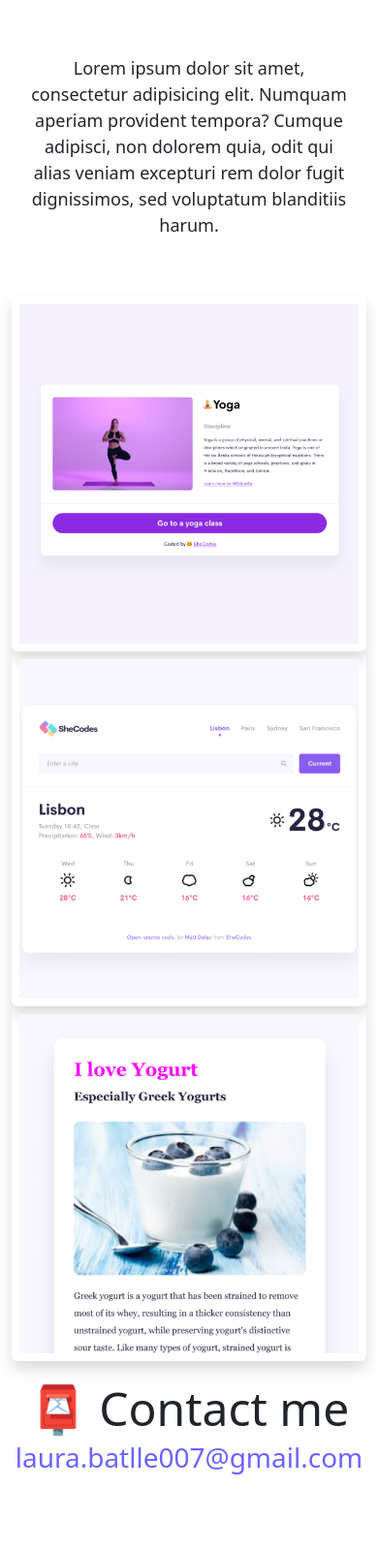
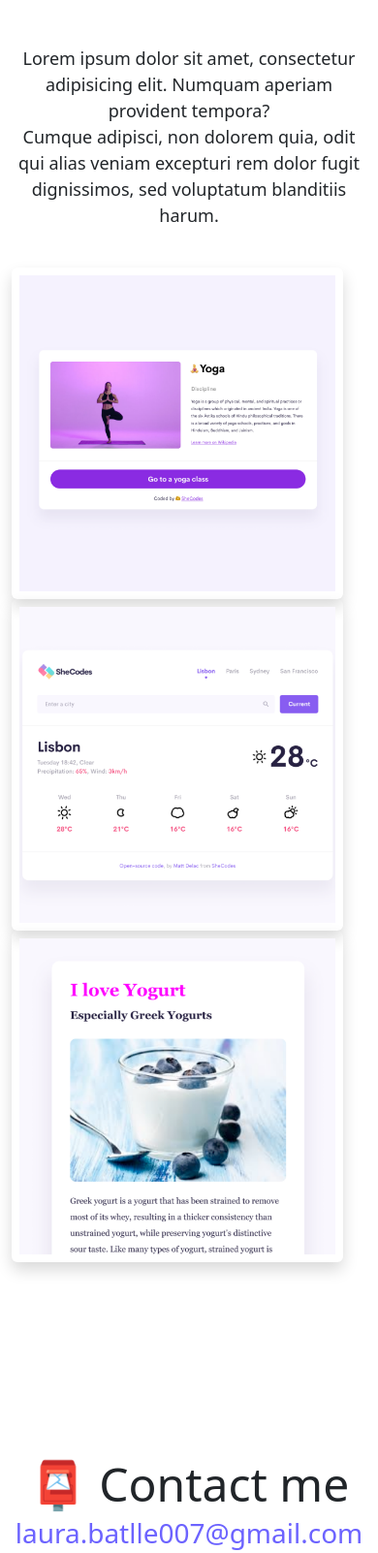
Before and after one commit to laurabatlle/portfolio-Laura-Batlle, a website: page about.html in a window 390 px wide. Shown: the part 391-1993 px from the top of the page at 97% size. Before the commit the page ends 1915 px from the top, so only its background shows below. Drawn offline with nearby package versions, Linux system fonts and the light colour scheme.

Commit message:
put responsiveness to the pages

```diff
--- a/about.html
+++ b/about.html
@@ -60,10 +60,10 @@
       <h1>About me</h1>
 
       <h3>Front-end developer from Barcelona, Catalonia</h3>
-      <div class="about-paragraphs text-center">
-        <p>
+      <div>
+        <p class="about-paragraph text-center">
           Lorem ipsum dolor sit amet, consectetur adipisicing elit. Numquam
-          aperiam provident tempora? Cumque adipisci, non dolorem quia, odit qui
+          aperiam provident tempora? </br> Cumque adipisci, non dolorem quia, odit qui
           alias veniam excepturi rem dolor fugit dignissimos, sed voluptatum
           blanditiis harum.
         </p>
@@ -95,7 +95,7 @@
         </div>
       </div>
     </div>
-    <div id="contact">
+    <div class="contact-info">
       <h2>📮 Contact me</h2>
       <a href="mailto:[email]" class="email-link" title="mail-to link">
         laura.batlle007@gmail.com
--- a/style.css
+++ b/style.css
@@ -30,11 +30,12 @@ h3 {
 }
 
 p {
-  padding: 20px;
+  padding: 10px;
   border-radius: 4px;
   font-size: 18px;
   line-height: 1.5;
   text-align: center;
+  display: flex;
 }
 
 .navigation-links {
@@ -68,13 +69,11 @@ p {
   display: block;
 }
 
-.about-paragraphs {
-  display: flex;
-  margin: 30px 0;
-}
-
-.about-paragraphs p {
-  margin: 10px;
+.about-paragraph {
+  margin-top: 40px;
+  max-width: 100%;
+  display: block;
+  font-size: 18px;
 }
 
 .email-link {
@@ -90,12 +89,18 @@ p {
 }
 
 .container {
-  margin-top: 20px;
+  margin-top: 30px;
+  display: block;
+  margin-right: auto;
+  margin-left: auto;
   width: 100%;
+  margin-bottom: 30px;
 }
 
 .row {
   display: flex;
+  flex-wrap: wrap;
+  max-width: 100%;
 }
 
 .launch-links {
@@ -118,6 +123,6 @@ p {
   text-align: left;
 }
 
-#contact {
-  margin-top: 20px;
+.contact-info {
+  margin-top: 200px;
 }
```
Also changed, not shown: index.html (+6 -6 lines).
